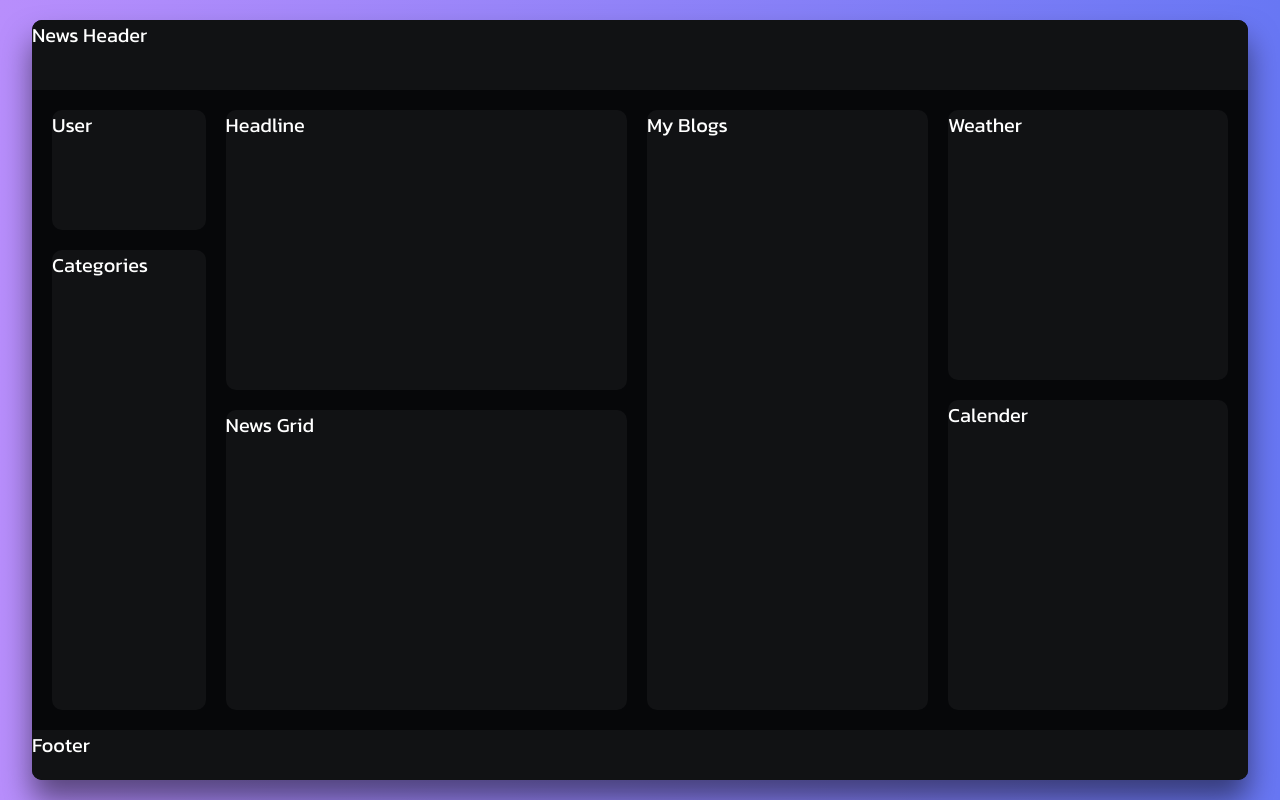
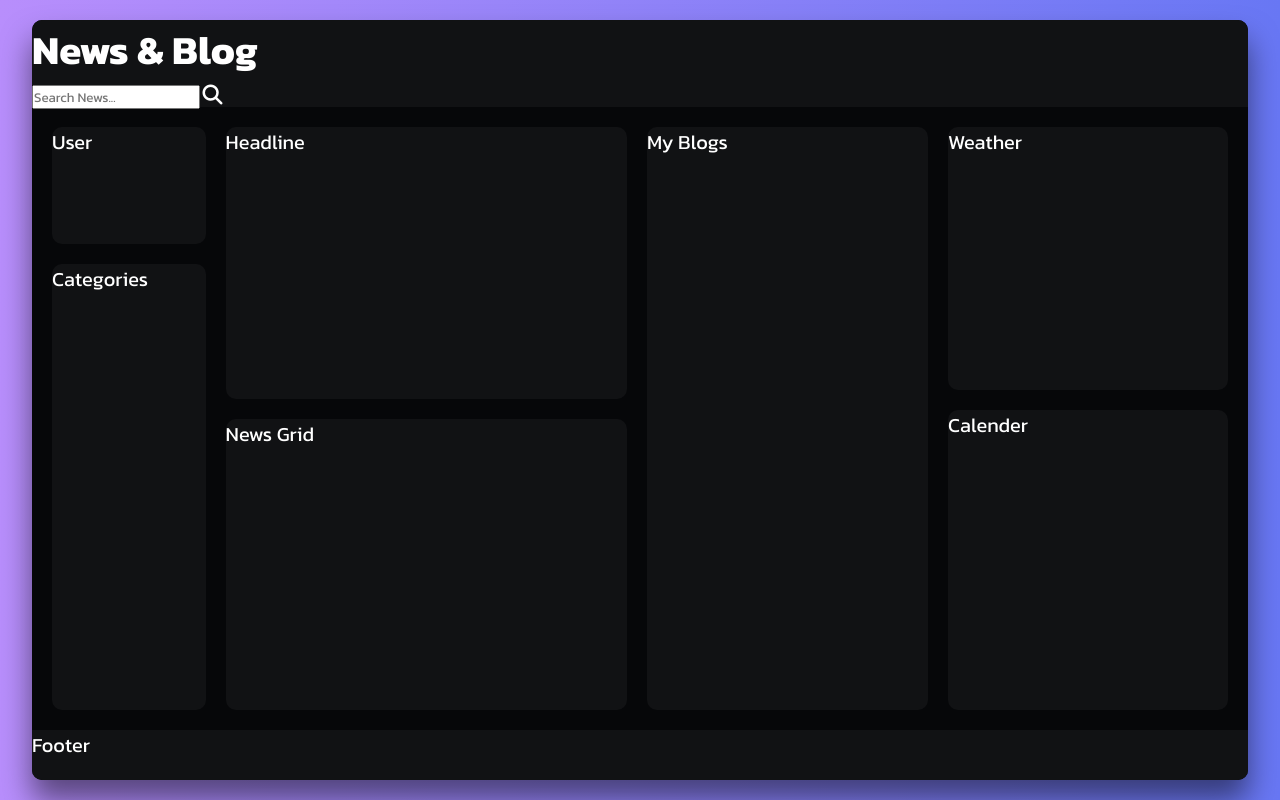
Before and after one commit to UtkarshRaghuvansh1/news-and-blogs-react, a React (Vite) app: page / in a window 1280 px wide. Built offline with nearby package versions, Linux system fonts and the light colour scheme.

Commit message:
Layout for Header

```diff
--- a/index.html
+++ b/index.html
@@ -6,9 +6,6 @@
     <link
       rel="stylesheet"
       href="https://cdnjs.cloudflare.com/ajax/libs/font-awesome/7.0.1/css/all.min.css"
-      integrity="sha512-2SwdPD6INVrV/lHTZbO2nodKhrnDdJK9/kg2XD1r9uGqPo1cUbujc+IYdlYdEErWNu69gVcYgdxlmVmzTWnetw=="
-      crossorigin="anonymous"
-      referrerpolicy="no-referrer"
     />
     <title>News & Blogs</title>
   </head>
--- a/src/components/News.css
+++ b/src/components/News.css
@@ -92,7 +92,7 @@
   background-color: #111214;
   border-radius: 1rem;
 }
-/* Styleing Weather and calender component*/
+/* Styling Weather and calender component*/
 .weather-calender {
   flex: 1;
   display: flex;
--- a/src/components/News.jsx
+++ b/src/components/News.jsx
@@ -4,7 +4,15 @@
 export default function News() {
   return (
     <div className="news">
-      <header className="news-header">News Header</header>
+      <header className="news-header">
+        <h1 className="logo">News & Blog</h1>
+        <div className="search-bar">
+          <form>
+            <input type="text" placeholder="Search News..." />
+            <i className="fa-solid fa-magnifying-glass"></i>
+          </form>
+        </div>
+      </header>
       <div className="news-content">
         {/* Navbar Component  */}
         <div className="navbar">
```
